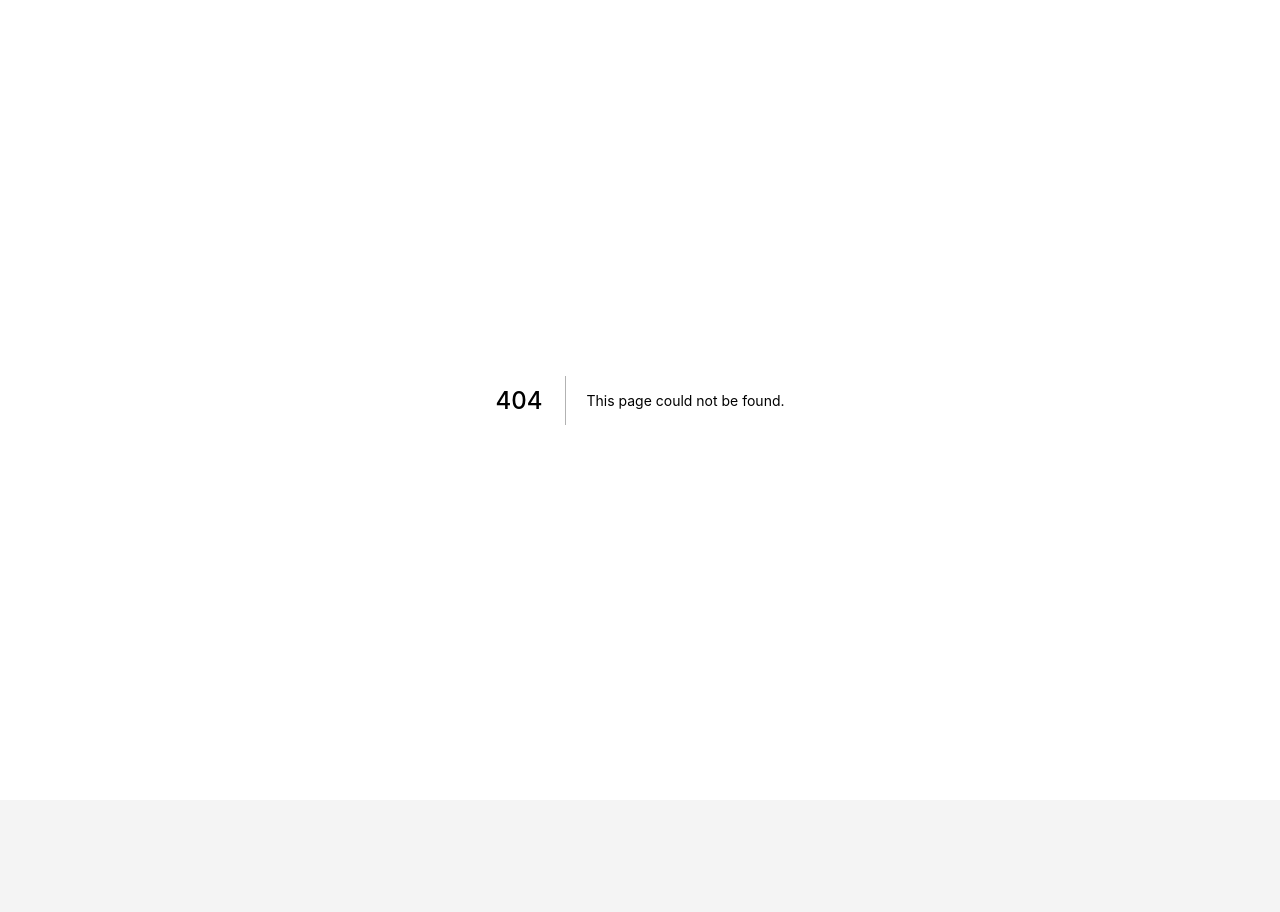
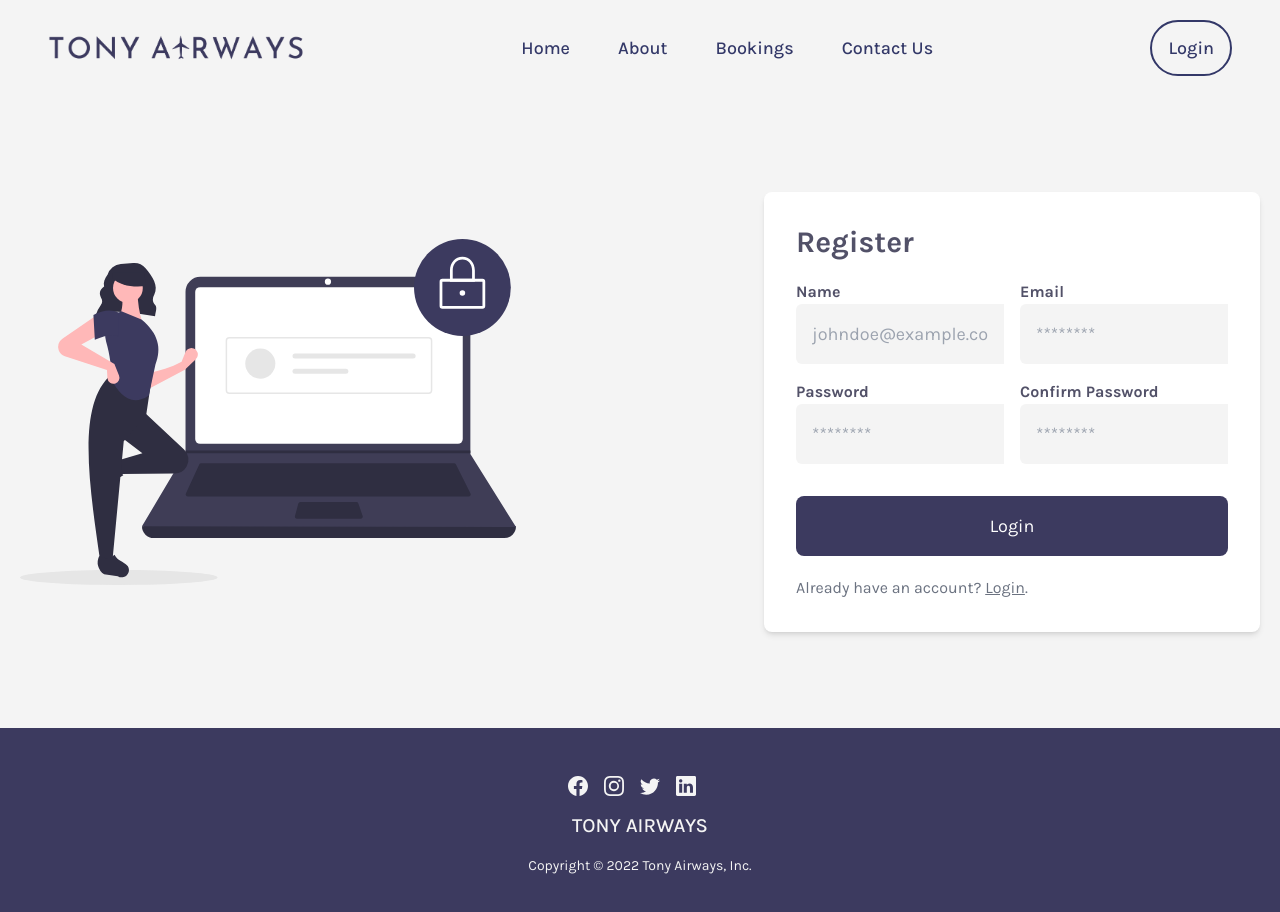
Before and after one commit to GarvJain03/core-22, a Next.js app: page /auth/register in a window 1280 px wide. Before the commit this address had no page. Shown: the top 912 px of the page. Before the commit the page ends 800 px from the top, so only its background shows below. Built offline with nearby package versions, Linux system fonts and the light colour scheme.

Commit message:
feat: auth pages

```diff
--- a/pages/auth/login.js
+++ b/pages/auth/login.js
@@ -4,14 +4,9 @@ import Link from "next/link";
 export default function login() {
   return (
     <Layout title="Login">
-      <section>
       <div className="container px-5 lg:py-24 py-12 mx-auto flex flex-wrap items-center">
         <div className="lg:w-3/5 md:w-1/2 md:pr-16 lg:pr-0 pr-0">
-            <img
-              src="/images/login.svg"
-              className="lg:w-4/6 w-full"
-              alt="hero"
-            />
+          <img src="/images/login.svg" className="lg:w-4/6 w-full" alt="hero" />
         </div>
         <div className="lg:w-2/5 md:w-1/2 bg-white shadow-md rounded-lg p-8 flex flex-col md:ml-auto w-full mt-10 md:mt-0">
           <h2 className="text-primary-text text-3xl font-bold title-font mb-5">
@@ -60,7 +55,6 @@ export default function login() {
           </p>
         </div>
       </div>
-      </section>
     </Layout>
   );
 }
--- /dev/null
+++ b/pages/auth/register.js
@@ -0,0 +1,95 @@
+import Layout from "../../components/Layout/Layout";
+import Link from "next/link";
+
+export default function register() {
+  return (
+    <Layout title="Register">
+      {" "}
+      <div className="container px-5 lg:py-24 py-12 mx-auto flex flex-wrap items-center">
+        <div className="lg:w-3/5 md:w-1/2 md:pr-16 lg:pr-0 pr-0">
+          <img src="/images/login.svg" className="lg:w-4/6 w-full" alt="hero" />
+        </div>
+        <div className="lg:w-2/5 md:w-1/2 bg-white shadow-md rounded-lg p-8 flex flex-col md:ml-auto w-full mt-10 md:mt-0">
+          <h2 className="text-primary-text text-3xl font-bold title-font mb-5">
+            Register
+          </h2>
+          <form method="get" className="grid grid-cols-2 gap-4">
+            <div>
+              <label
+                htmlFor="email"
+                className="text-primary-text font-bold text-md"
+              >
+                Name
+              </label>
+              <input
+                name="name"
+                type={`text`}
+                className="p-4 text-lg w-full rounded-l-md bg-gray-bg outline-none text-primary-text"
+                placeholder="johndoe@example.com"
+                autoComplete="off"
+              />
+            </div>
+            <div>
+              <label
+                htmlFor="password"
+                className="text-primary-text font-bold text-md"
+              >
+                Email
+              </label>{" "}
+              <input
+                name="email"
+                type={`email`}
+                className="p-4 text-lg w-full rounded-l-md bg-gray-bg outline-none text-primary-text"
+                placeholder="********"
+                autoComplete="off"
+              />
+            </div>
+            <div>
+              <label
+                htmlFor="password"
+                className="text-primary-text font-bold text-md"
+              >
+                Password
+              </label>{" "}
+              <input
+                name="password"
+                type={`password`}
+                className="p-4 text-lg w-full rounded-l-md bg-gray-bg outline-none text-primary-text"
+                placeholder="********"
+                autoComplete="off"
+              />
+            </div>
+            <div>
+              <label
+                htmlFor="confirmPassword"
+                className="text-primary-text font-bold text-md"
+              >
+                Confirm Password
+              </label>{" "}
+              <input
+                name="confirmPassword"
+                type={`password`}
+                className="p-4 text-lg w-full rounded-l-md bg-gray-bg outline-none text-primary-text"
+                placeholder="********"
+                autoComplete="off"
+              />
+            </div>
+          </form>
+          <button
+            type="submit"
+            className="p-4 mt-8 text-white rounded-lg bg-blue-bg text-lg transition duration-200 ease-in-out hover:bg-opacity-90"
+          >
+            Login
+          </button>
+          <p className="text-base text-gray-500 mt-5">
+            Already have an account?{" "}
+            <Link href="/auth/login">
+              <a className="underline">Login</a>
+            </Link>
+            .
+          </p>
+        </div>
+      </div>
+    </Layout>
+  );
+}
```
Lines whose indentation alone changed are shown as unchanged.
